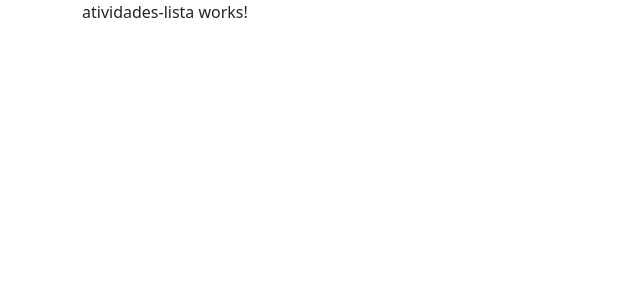
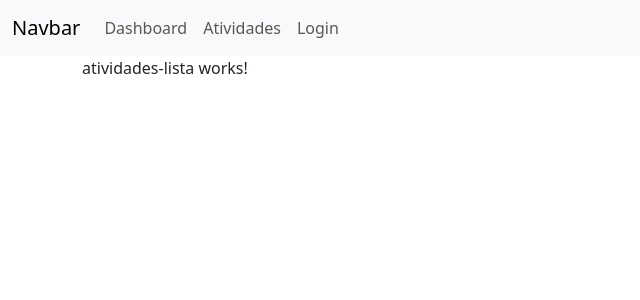
Before and after one commit to thaissaduraess/loginProject, an Angular app: page /atividades in a window 1280 px wide. Shown: the top 300 px of the page, without its empty margins (0-640 px from the left). Built offline with nearby package versions, Linux system fonts and the light colour scheme.

Commit message:
mportando o shared

```diff
--- a/src/app/app.component.html
+++ b/src/app/app.component.html
@@ -1,3 +1,4 @@
+<app-navbar></app-navbar>
 <div class="container">
 <router-outlet></router-outlet>
 </div>
--- a/src/app/app.module.ts
+++ b/src/app/app.module.ts
@@ -4,6 +4,7 @@ import { BrowserModule } from '@angular/platform-browser';
 import { AppComponent } from './app.component';
 import { AppRoutingModule } from './app-routing.module';
 import { AuthService } from './service/auth.service';
+import { SharedModule } from './shared/shared.module';
 
 
 @NgModule({
@@ -12,7 +13,8 @@ import { AuthService } from './service/auth.service';
    ],
   imports: [
     BrowserModule,
-    AppRoutingModule
+    AppRoutingModule,
+    SharedModule
   ],
   providers: [AuthService],
   bootstrap: [AppComponent]
--- a/src/app/modules/login/login-routing.ts
+++ b/src/app/modules/login/login-routing.ts
@@ -6,7 +6,6 @@ import { LoginComponent } from './login.component';
 
 const routes: Routes = [
   { path: '', component: LoginComponent,
-
   children: [
     { path: 'cadastro', component: LoginCadastroComponent },
     { path: 'recuperar', component: RecuperaSenhaComponent},
```
